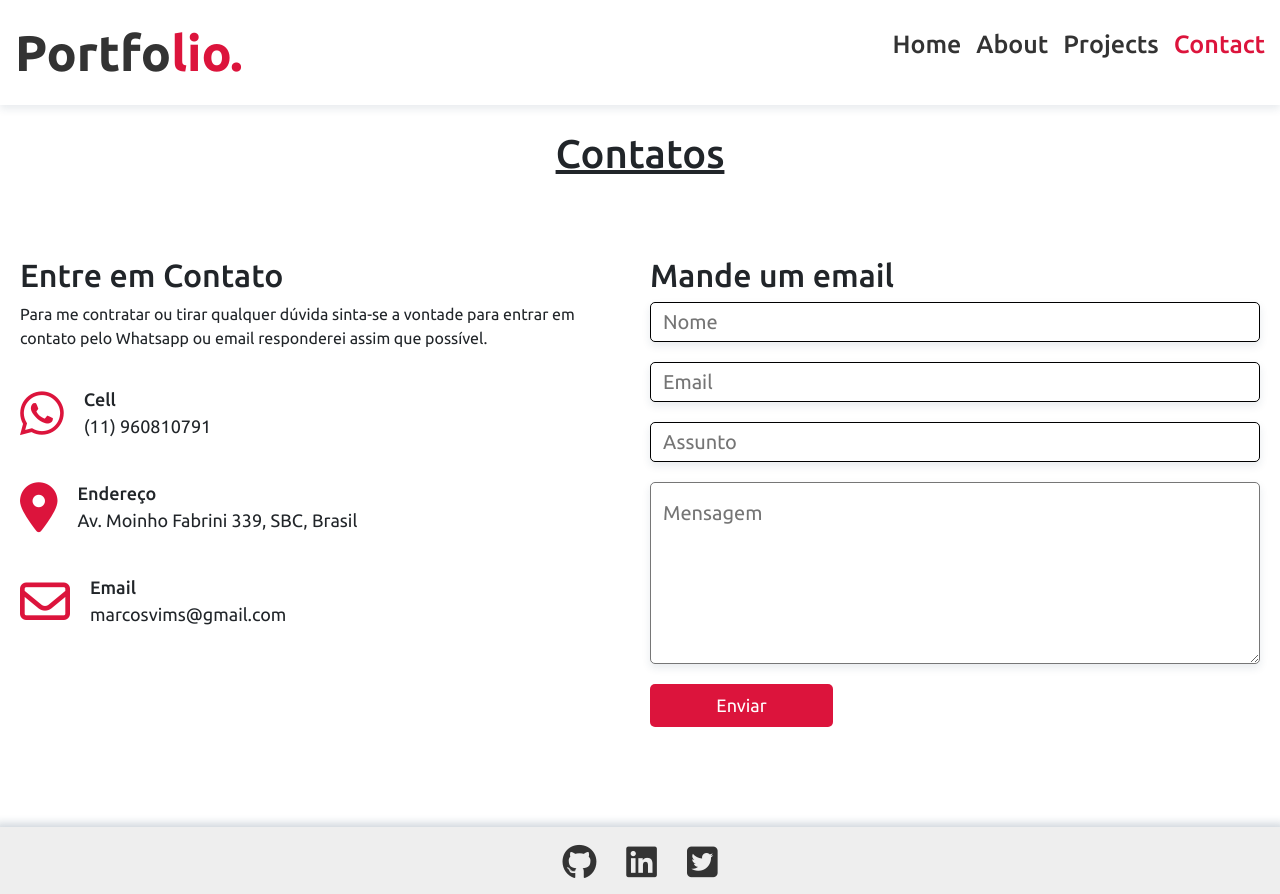
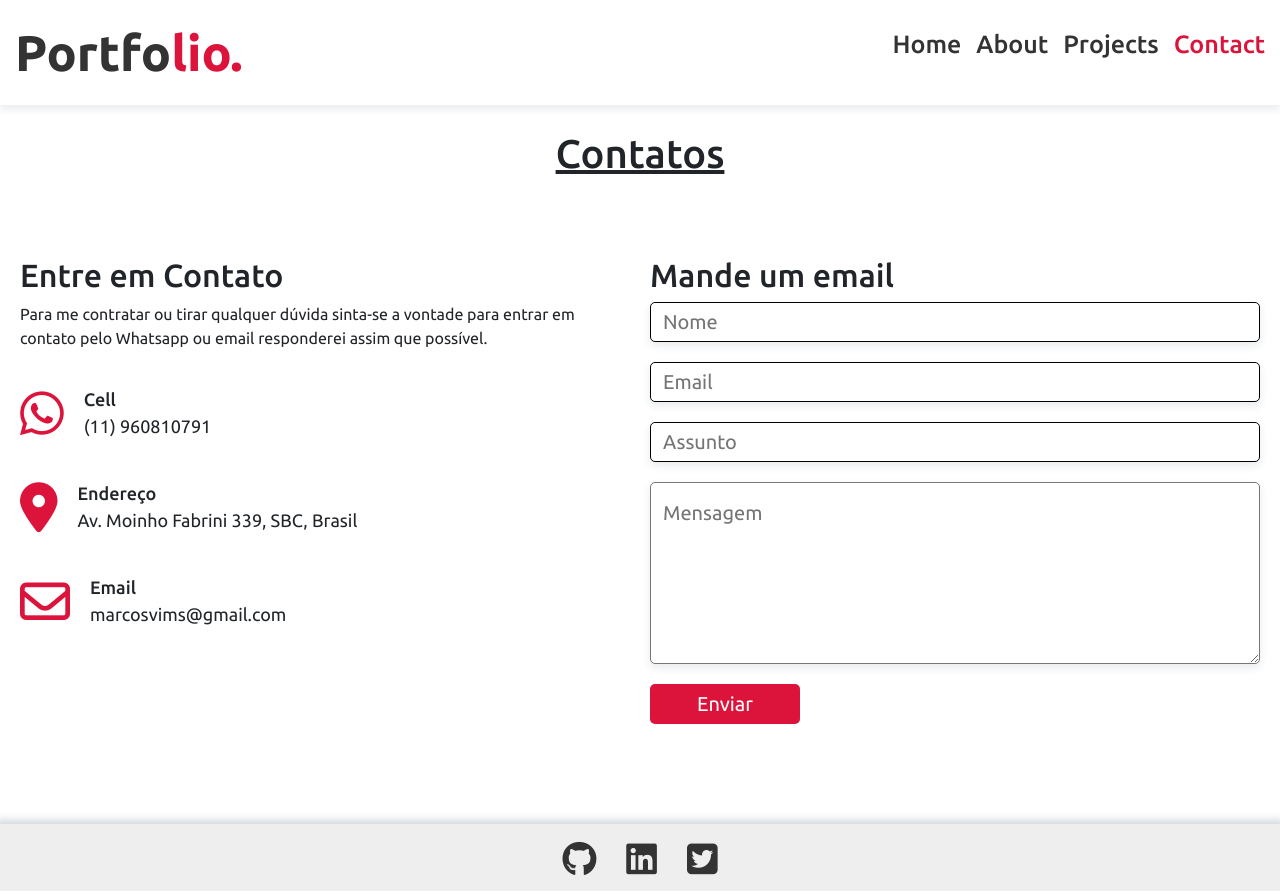
Before and after one commit to ViniSpirit/vini-portfolio, a React (Create React App) app: page /contact in a window 1280 px wide. Built offline with nearby package versions, Linux system fonts and the light colour scheme.

Commit message:
tirando padding do botao

```diff
--- a/src/App.css
+++ b/src/App.css
@@ -535,9 +535,9 @@
 }
 
 .contact-content form button {
-  width: 30%;
-  padding: 8px 0px;
-  font-size: 18px;
+  width: 150px;
+  height: 40px;
+  font-size: 20px;
   border-radius: 5px;
   cursor: pointer;
   font-family: "Ubuntu", sans-serif;
```
